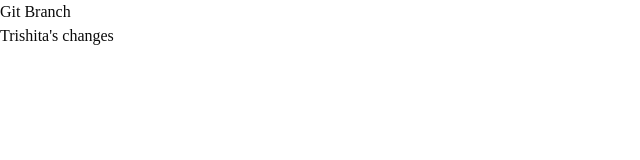
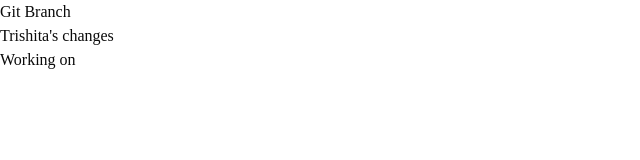
Before and after one commit to Madhumita15/projetct-using-next.js, a Next.js app: page / in a window 1280 px wide. Shown: the top 160 px of the page, without its empty margins (0-640 px from the left). Built offline with nearby package versions, Linux system fonts and the light colour scheme.

Commit message:
add h4 tag

```diff
--- a/src/app/page.tsx
+++ b/src/app/page.tsx
@@ -5,6 +5,7 @@ export default function Home() {
     <>
     <h1>Git Branch</h1>
     <p>Trishita's changes</p>
+    <h4>Working on</h4>
     </>
   );
 }
```
